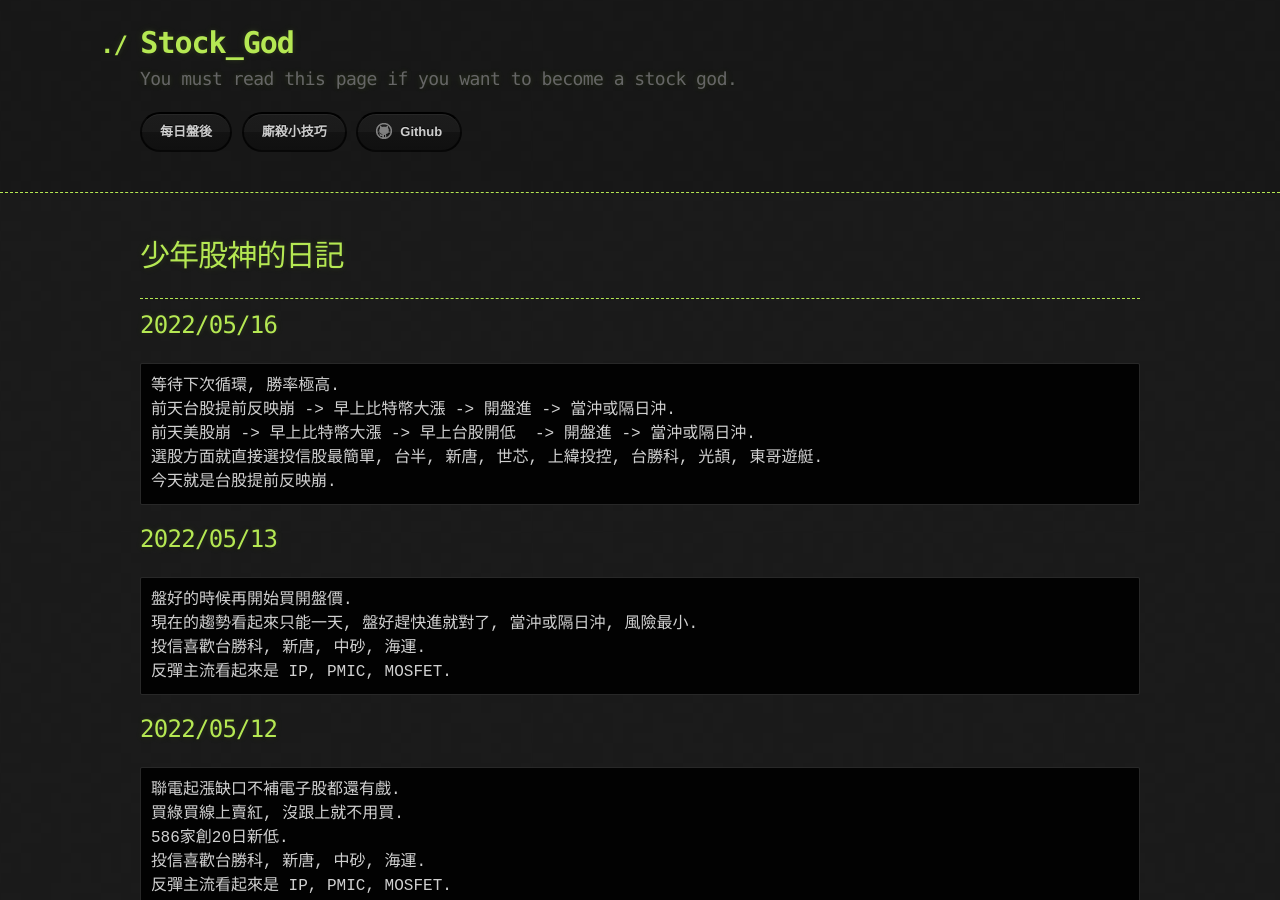
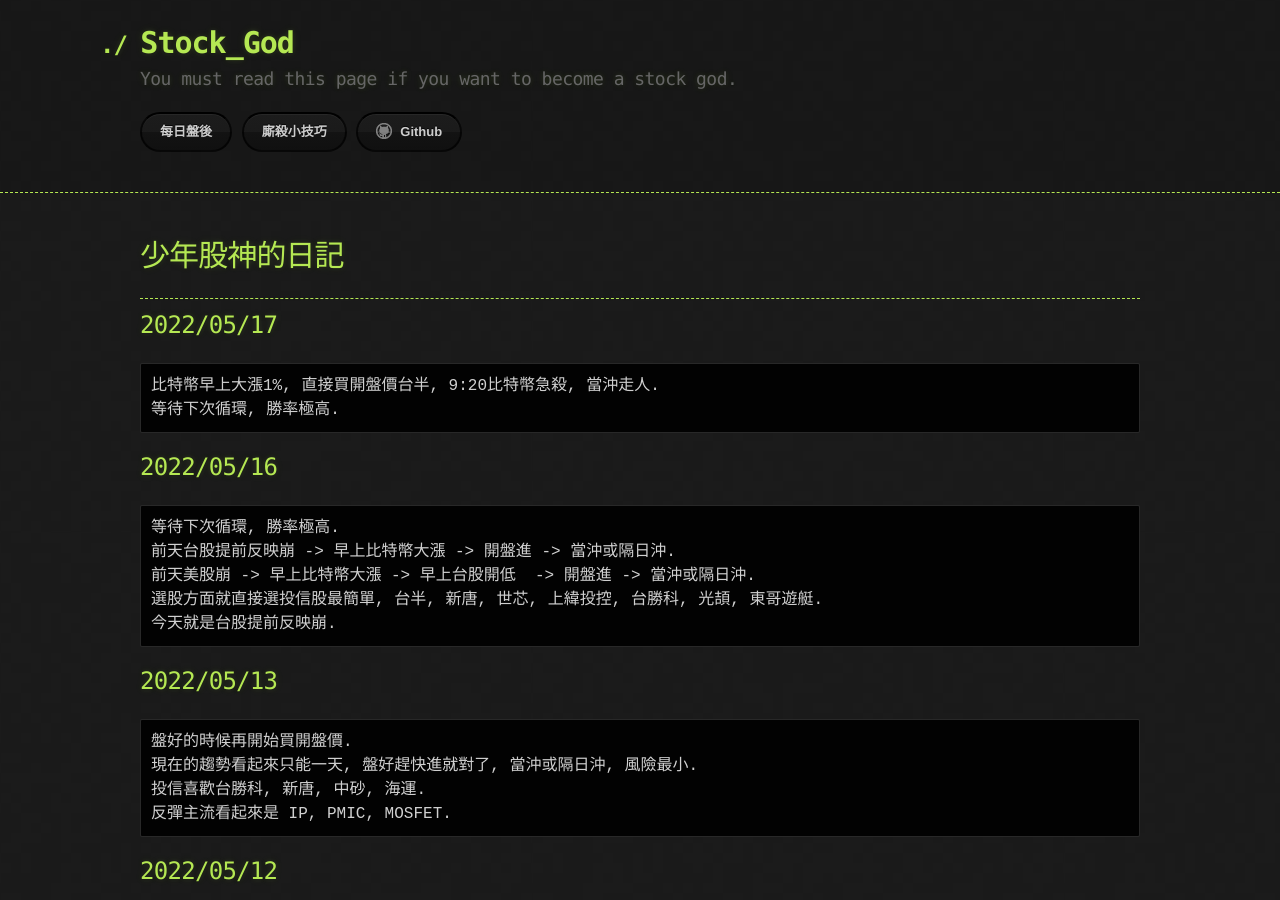
Before and after one commit to lepg5487/Stock_God, a Jekyll site: the page built from index.md, in a window 1280 px wide and 900 px high. Built offline with Jekyll 4.4.1, drawn with Linux system fonts in a browser that asks for light colours; our own code applies the rules of GitHub Pages for plain Markdown files.

Commit message:
Update index.md

````diff
--- a/index.md
+++ b/index.md
@@ -5,6 +5,12 @@ layout: testlayouts
 # 少年股神的日記
 
 ---
+
+## 2022/05/17
+```
+比特幣早上大漲1%, 直接買開盤價台半, 9:20比特幣急殺, 當沖走人.
+等待下次循環, 勝率極高.
+```
 
 ## 2022/05/16
 ```
````
